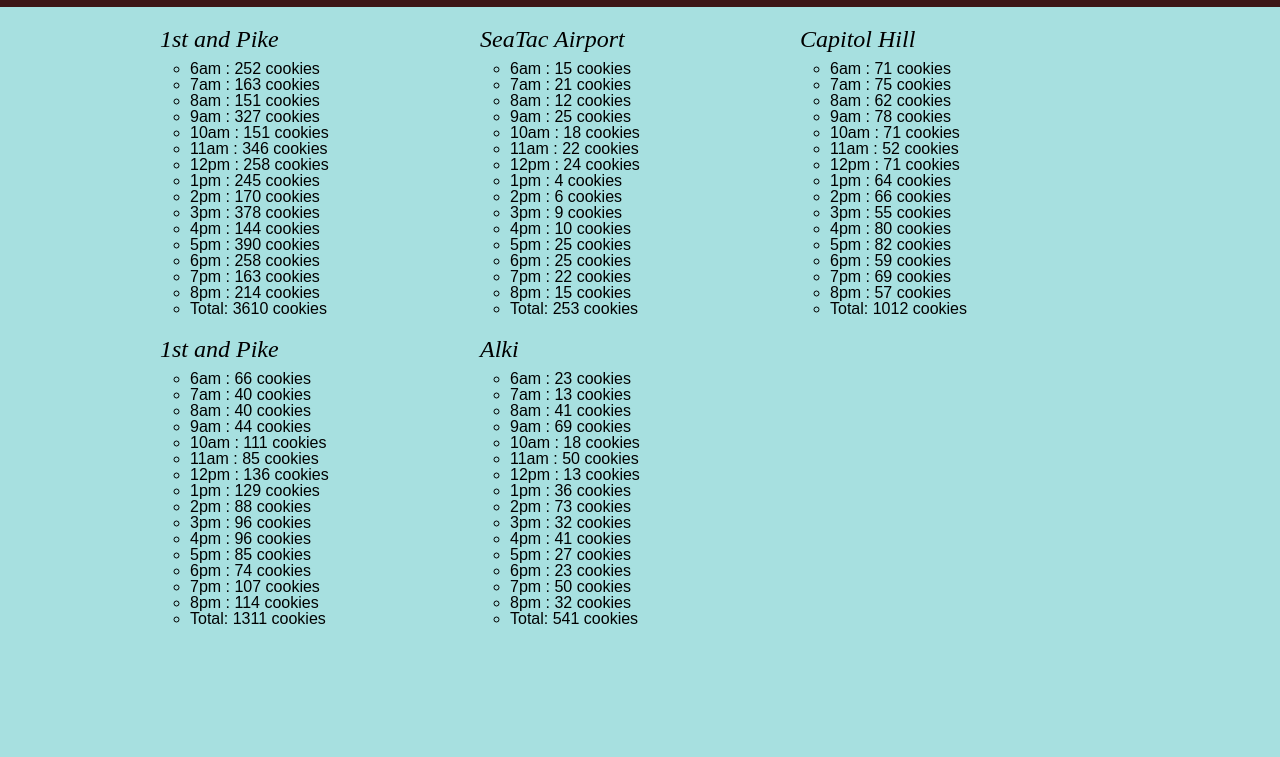
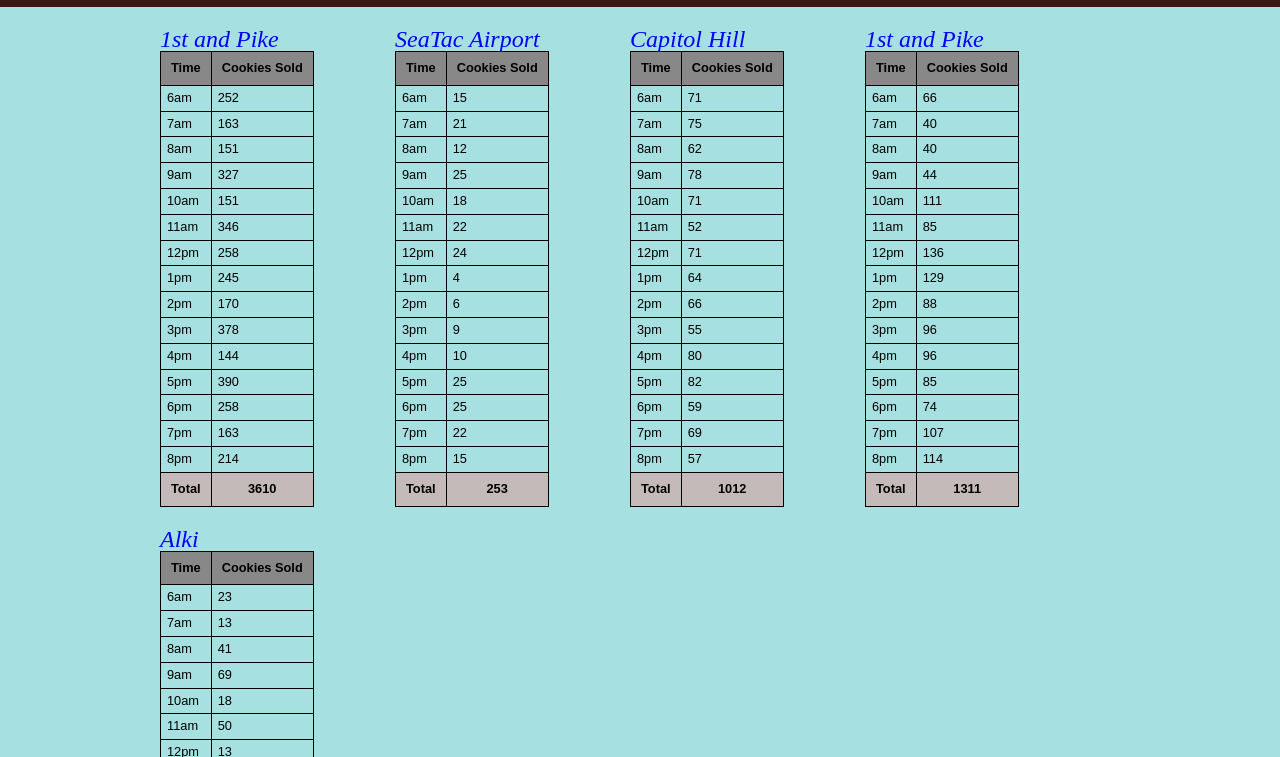
Before and after one commit to nals-amz/cookie-stand, a plain HTML site: page sales.html in a window 1280 px wide. Shown: the part 43-800 px from the top of the page. Drawn offline with Linux system fonts and the light colour scheme.

Commit message:
adddging dymanic html table to the page DOM

```diff
--- a/css/style.css
+++ b/css/style.css
@@ -9,7 +9,7 @@ body {
   font-family: Arial, Helvetica, sans-serif;
 }
 *{
-  /* outline: dotted red 2px; */
+  /* outline: solid red 1px; */
  }
 /* site styles */
 
@@ -72,7 +72,37 @@ main ul li {
 }
 
 div#allStoreSales section{
-  width: 320px;
+  width: 225px;
   display: inline-block;
+  margin-right: 10px;
 
 }
+
+div#allStoreSales section h2{
+  color : blue;
+}
+
+div#allStoreSales section table{
+  overflow: auto;
+  font-size: .8em;
+}
+
+thead {
+  background: #888;
+  font-weight: bold;
+}
+
+tfoot {
+  background: rgb(196, 186, 186);
+  font-weight: bold;
+}
+
+th {
+  padding: 10px;
+  border: solid 1px black;
+}
+
+td {
+  padding: 6px;
+  border: solid 1px black;
+}
--- a/js/app.js
+++ b/js/app.js
@@ -1,6 +1,6 @@
 'use strict'
 
-var Store = function(name, id, avgCookiesPerCustomers, startHour, endHour, minHourlyCustomers, maxHourlyCustomers) {
+function Store(name, id, avgCookiesPerCustomers, startHour, endHour, minHourlyCustomers, maxHourlyCustomers) {
   this.name  = name;
   this.id  = id;
   this.avgCookiesPerCustomers  = avgCookiesPerCustomers;
@@ -36,23 +36,92 @@ Store.prototype.generateDaySaleDetails= function() {
   this.daySaleDetails = new DaySale(hourlySales, totalCookiesSoldPerDay);
 }
 
-var HourSale = function(hour, noOfCust, cookiesSold){
+function HourSale(hour, noOfCust, cookiesSold){
   this.hour = hour;
   this.noOfCust = noOfCust;
   this.cookiesSold = cookiesSold;
-  this.hourinAmPm = format24to12(hour)
+  this.hourInAmPm = format24to12(hour)
 }
 
-var DaySale = function(hourlySales, totalCookiesSold){
+function DaySale(hourlySales, totalCookiesSold){
   this.totalCookiesSold = totalCookiesSold;
   this.hourlySales = hourlySales;
 }
 
+/* Utility Functions*/
 
 function format24to12(timein24){
   var timeIn12 = (timein24 > 12) ? (timein24 - 12) : timein24;
   var timeAmPmStr = (timein24 >= 12) ? 'pm' : 'am';
   return timeIn12+timeAmPmStr;
+}
+
+/* HTMl Generation Functions */
+
+function makeDaySaleTable(daySaleObj){
+  var tblDaySale = document.createElement("table");
+  tblDaySale.innerHTML =  `<thead>
+                              <th>Time</th>
+                              <th>Cookies Sold</th>
+                            </thead>
+                            <tbody>
+                            </tbody>
+                            <tfoot>
+                            </tfoot>`;
+  var tbodyEle = tblDaySale.getElementsByTagName('tbody')[0];
+  var hourSaleRows = makeHourSaleRows(daySaleObj.hourlySales);
+  for(var i = 0; i < hourSaleRows.length; i++){
+    tbodyEle.appendChild(hourSaleRows[i]);
+  }
+
+  var tfootEle = tblDaySale.getElementsByTagName('tfoot')[0];
+  tfootEle.innerHTML = `
+  <tr>
+    <th>Total </th>
+    <th>${daySaleObj.totalCookiesSold}</th>
+  </tr>`;
+  return tblDaySale;
+}
+
+function makeHourSaleRows(aryHourSales){
+  var rows = [];
+  for(var i=0; i < aryHourSales.length; i++){
+    var trEleSale = document.createElement("tr");
+    var cols = makeCols(aryHourSales[i]);
+    for(var j = 0; j < cols.length; j++){
+      trEleSale.appendChild(cols[j]);
+    }
+    rows.push(trEleSale);
+  }
+  return rows;
+}
+
+function makeCols(hourSaleObj){
+  var cols = [];
+  var tdEleSaleCol1 = document.createElement("td");
+  tdEleSaleCol1.innerHTML = hourSaleObj.hourInAmPm;
+
+  var tdEleSaleCol2 = document.createElement("td");
+  tdEleSaleCol2.innerHTML = hourSaleObj.cookiesSold;
+  cols.push(tdEleSaleCol1, tdEleSaleCol2);
+
+  return cols;
+}
+
+function renderStoreDaySales(storesAry){
+  console.log('stores', storesAry);
+  for(var i=0; i < storesAry.length; i++){
+    var store = storesAry[i];
+    store.generateDaySaleDetails();
+    var ele = document.getElementById('allStoreSales');
+    var storeSecEle = document.createElement("section");
+    storeSecEle.innerHTML = `<h2> ${store.name} </h2>`;
+    storeSecEle.id = store.id;
+
+    storeSecEle.appendChild(makeDaySaleTable(store.daySaleDetails));
+
+    ele.appendChild(storeSecEle);
+  }
 }
 
 var pike = new Store('1st and Pike', 'storeId1', 6.3, 6, 20, 23, 65);
@@ -62,25 +131,4 @@ var capitolHill = new Store('Capitol Hill', 'storeId4', 2.3, 6, 20, 20, 38);
 var alki = new Store('Alki', 'storeId5', 4.6, 6, 20, 2, 16);
 
 var stores = [pike, seaTacAirport, capitolHill, seattleCenter, alki];
-console.log('stores', stores);
-for(var i=0; i < stores.length; i++){
-  var store = stores[i];
-  store.generateDaySaleDetails();
-  var ele = document.getElementById('allStoreSales');
-  var storeSecEle = document.createElement("section");
-  storeSecEle.innerHTML = `<h2> ${store.name} </h2>`;
-  storeSecEle.id = store.id;
-
-  var storeSalesListEle = document.createElement("ul");
-  for(var j=0; j < store.daySaleDetails.hourlySales.length; j++){
-    var storeSalesListItemEle = document.createElement("li");
-    storeSalesListItemEle.innerHTML = `${store.daySaleDetails.hourlySales[j].hourinAmPm} :  ${store.daySaleDetails.hourlySales[j].cookiesSold} cookies`;
-    storeSalesListEle.appendChild(storeSalesListItemEle);
-  }
-  var storeSalesListItemEle = document.createElement("li");
-  storeSalesListItemEle.innerHTML = `Total:  ${store.daySaleDetails.totalCookiesSold} cookies`;
-  storeSalesListEle.appendChild(storeSalesListItemEle);
-  storeSecEle.appendChild(storeSalesListEle);
-
-  ele.appendChild(storeSecEle);
-}
+renderStoreDaySales(stores);
```
